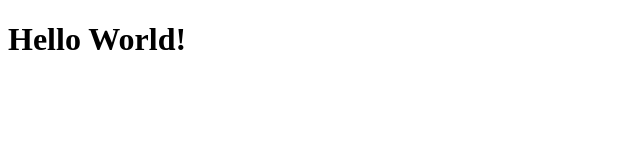
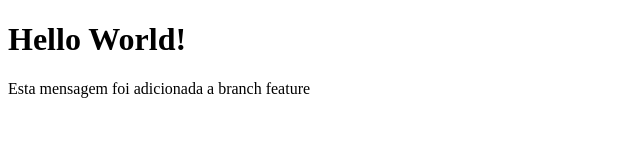
Before and after one commit to pinduska/teste-gitflow.github.io, a plain HTML site: page index.html in a window 1280 px wide. Shown: the whole page, without its empty margins (0-640 px from the left). Drawn offline with Linux system fonts and the light colour scheme.

Commit message:
Adicionando mensagem

```diff
--- a/index.html
+++ b/index.html
@@ -7,6 +7,8 @@
     <title>Document</title>
 </head>
 <body>
+
     <h1>Hello World!</h1>
+    <p>Esta mensagem foi adicionada a branch feature</p>
 </body>
 </html>
```
